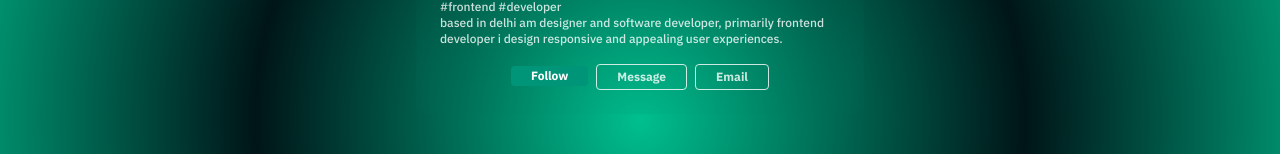
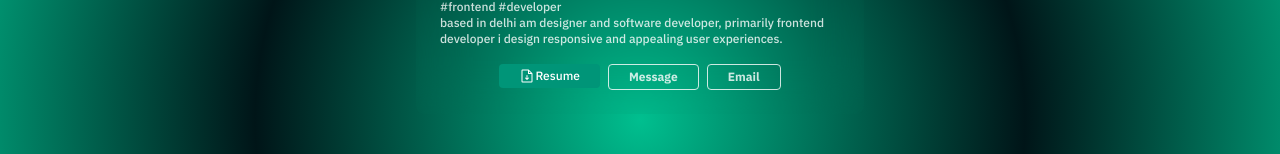
Before and after one commit to DeepakisDemigod/portfolio, a React (Vite) app: page /About in a window 1280 px wide. Shown: the part 336-490 px from the top of the page. Built offline with nearby package versions, Linux system fonts and the light colour scheme; a web font is replaced by a local one.

Commit message:
added resume

```diff
--- a/package.json
+++ b/package.json
@@ -11,6 +11,7 @@
   },
   "dependencies": {
     "@formspree/react": "^2.5.1",
+    "@phosphor-icons/react": "^2.1.7",
     "react": "^18.2.0",
     "react-confetti": "^6.1.0",
     "react-dom": "^18.2.0",
--- a/src/components/About.jsx
+++ b/src/components/About.jsx
@@ -1,5 +1,5 @@
 import React, { useEffect } from 'react';
-
+import { FileArrowDown } from '@phosphor-icons/react';
 const About = () => {
   useEffect(() => {
     document.title = 'Portfolio | Know About Me';
@@ -42,9 +42,13 @@ const About = () => {
           </div>
 
           <div className='mt-4 mb-6 flex w-full gap-2 justify-center items-center'>
-            <button className='rounded bg-[#009578] text-xs text-white font-bold px-5 py-[2px]'>
-              Follow
+
+
+            <a href="/resume.pdf" download><button className='rounded bg-[#009578] text-xs text-white font-medium px-5 py-[2px] flex h-6 items-center'>
+              <FileArrowDown size={16} />
+              <span>Resume</span>
             </button>
+            </a>
             <a
               href='/contact'
               title='Send a Message'
```
Also changed, not shown: 2 other files (tests, documents, lock files or other folders).
